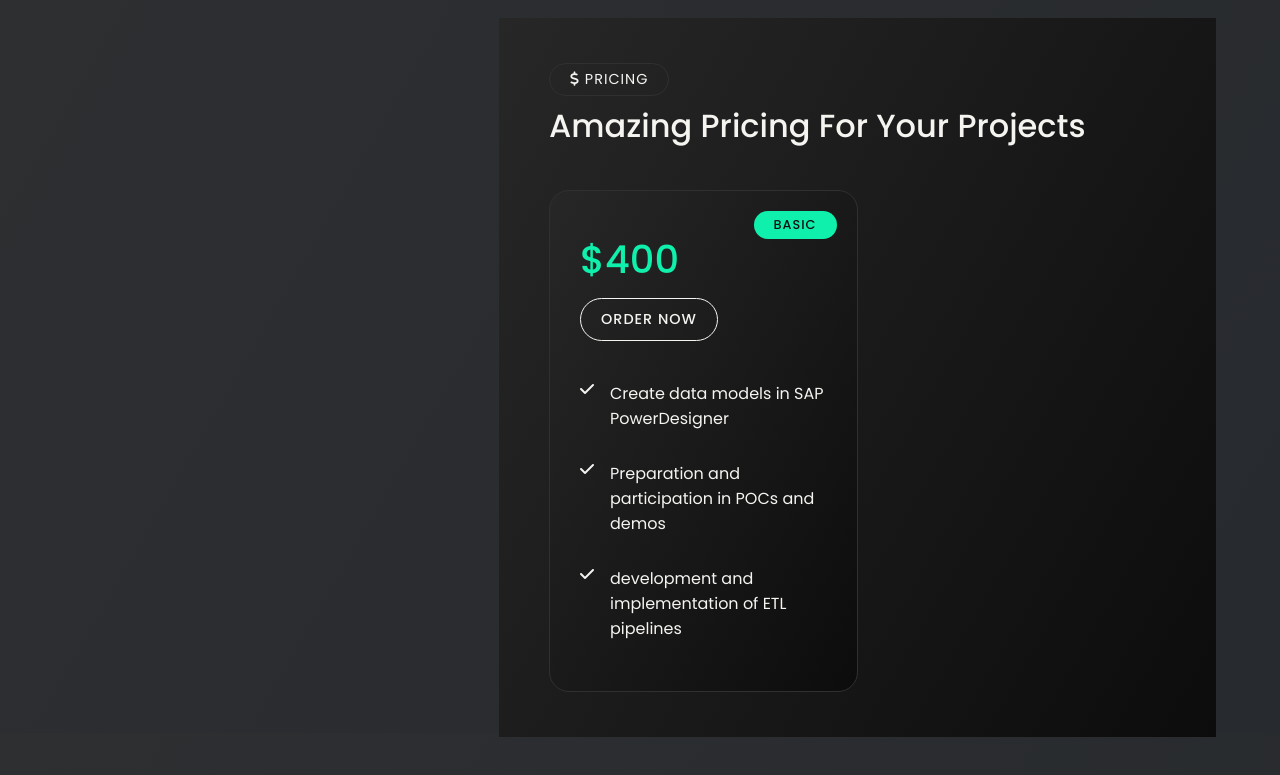
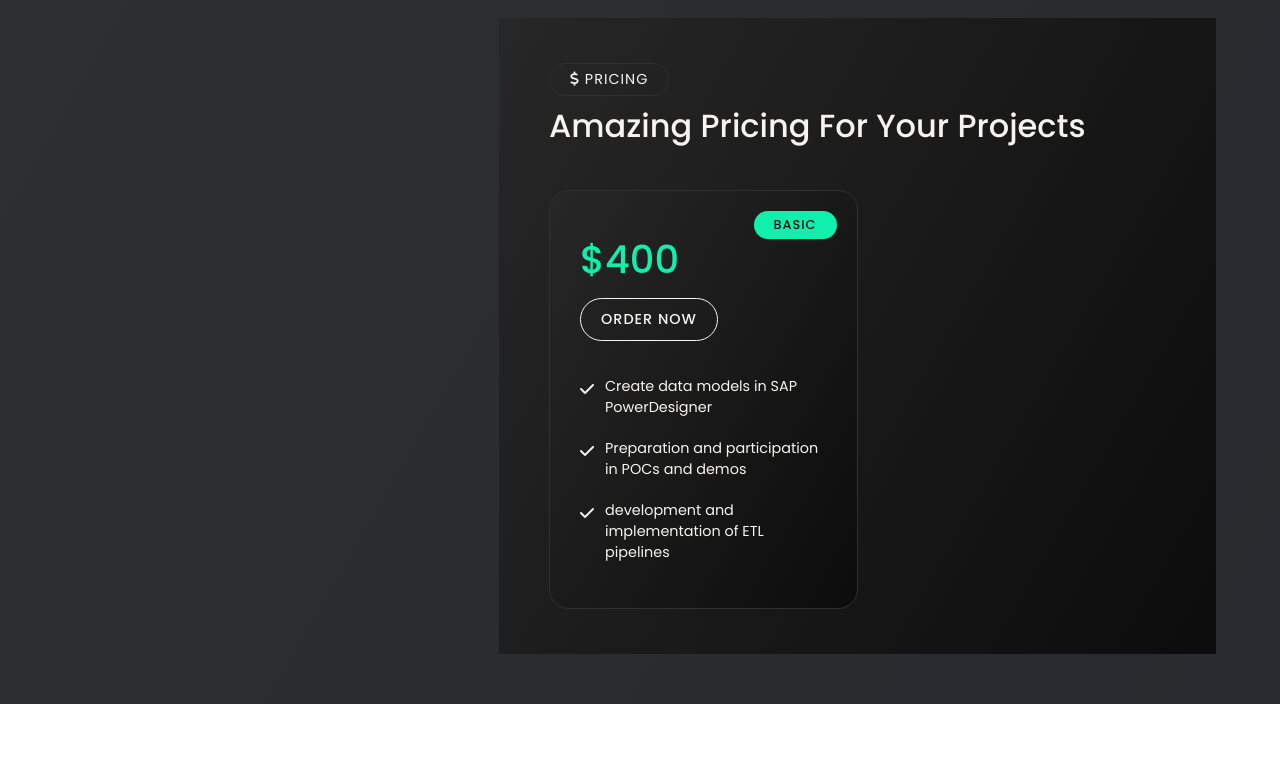
Before and after one commit to saintmatthew-svg/My-Portfolio, a plain HTML site: page index.html in a window 1280 px wide. Shown: the part 2467-3242 px from the top of the page. After the commit the page ends 3171 px from the top, so only its background shows below. Drawn offline with Linux system fonts and the light colour scheme; a web font is replaced by a local one.

Commit message:
my-portfolio

```diff
--- a/css/style.css
+++ b/css/style.css
@@ -496,3 +496,12 @@ header ul li a:hover{
     align-items: flex-start;
     grid-gap: 10px;
 }
+.pricing-box-feature li i{
+    color: var(--text-color);
+}
+.pricing-box-feature li span{
+    margin: -5px;
+    display: flex;
+    color: var(--text-color);
+    font-size: 0.9rem;
+}
```
